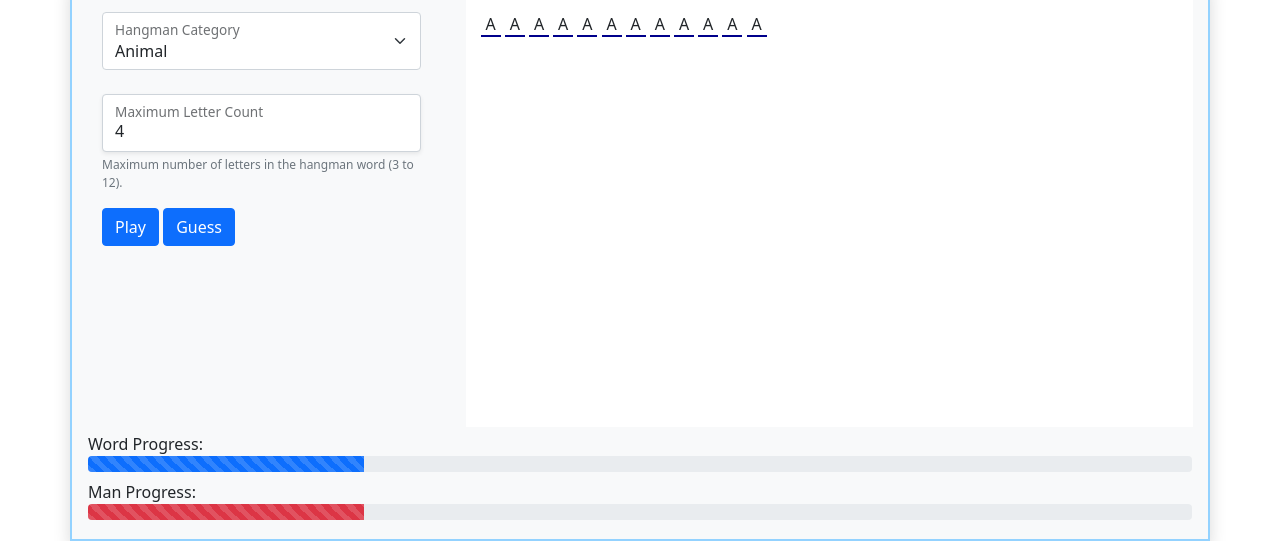
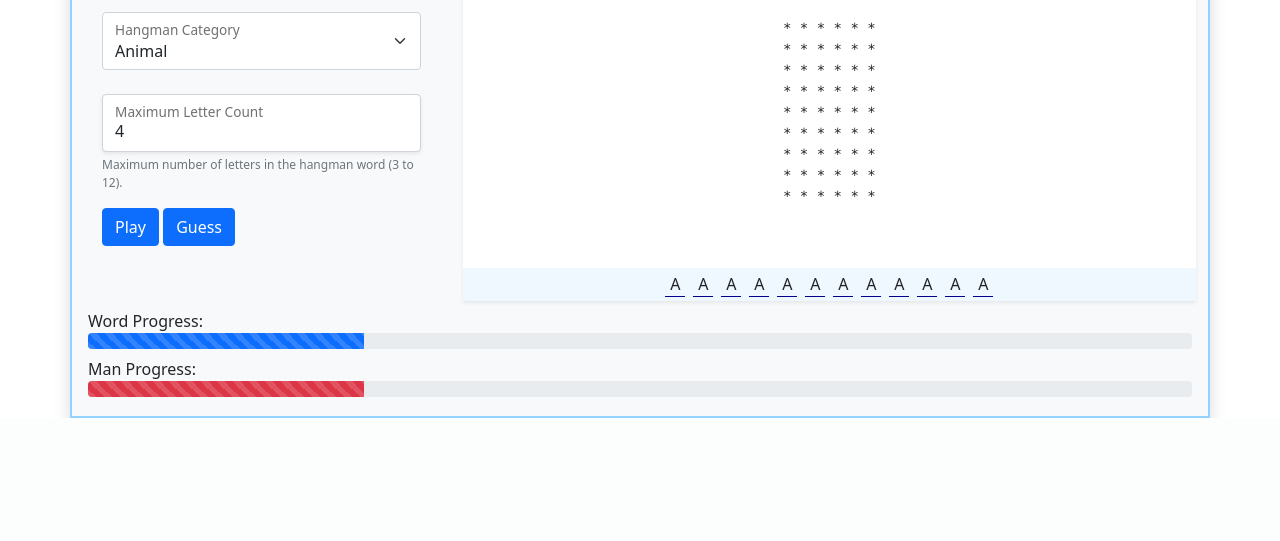
Before and after one commit to CinderScript/csc3221-node-website, a Node server app: page /Hangman/hangman.html in a window 1280 px wide. Shown: the part 512-1053 px from the top of the page. After the commit the page ends 930 px from the top, so only its background shows below. Run offline with Node 20, Linux system fonts and the light colour scheme.

Commit message:
gallows now using flexbox to fill space correctly

```diff
--- a/public/Hangman/css/hangman.css
+++ b/public/Hangman/css/hangman.css
@@ -1,40 +1,41 @@
 #game-window{
     border: rgb(147, 210, 255) 2px solid;
     padding-bottom: 15px !important;
-}
-
-.game-controls{
-    height: 400px;
-    padding: 15px;
-    margin: 15px;
-}
-
-.game-output{
-    height: 100%;
-    padding: 15px;
-    margin: 15px;
 }
 
 #kick-image{
     width: 100%;
 }
 
-.row{
-    padding: 15px 0px;
+.game-controls{
+    padding: 15px;
+    margin: 15px;
 }
 
-#game-window label{
-    width: 160px;
-}
-
-.letter-box{
-    display: inline-block;
-    height: 25px;
-    width: 20px;
-    border-bottom: darkblue 2px solid;
-    text-align: center;
-}
 
 .form-text.small{
     font-size: 12px;
 }
+
+.game-output{
+    margin: 12px;
+}
+
+.row{
+    padding: 15px 0px;
+}
+.letter-box{
+    height: 25px;
+    width: 20px;
+    border-bottom: darkblue 1px solid;
+    text-align: center;
+    margin: 4px;
+}
+
+#word-container{
+    background-color: aliceblue;
+}
+
+#gallows{
+    text-align: center;
+}
--- a/public/Hangman/hangman.html
+++ b/public/Hangman/hangman.html
@@ -65,21 +65,37 @@
 
         <div class="col p-0">
             <!-- -- -- -- -- -- GAME OUTPUT -- -- -- -- -- -- -->
-            <div class="game-output bg-white">
-                <div class="word-container">
-                    <span class="letter-box">A</SPAN>
-                    <span class="letter-box">A</SPAN>
-                    <span class="letter-box">A</SPAN>
-                    <span class="letter-box">A</SPAN>
-                    <span class="letter-box">A</SPAN>
-                    <span class="letter-box">A</SPAN>
-                    <span class="letter-box">A</SPAN>
-                    <span class="letter-box">A</SPAN>
-                    <span class="letter-box">A</SPAN>
-                    <span class="letter-box">A</SPAN>
-                    <span class="letter-box">A</SPAN>
-                    <span class="letter-box">A</SPAN>
+            <!-- flexbox: gallows and word container flex as column and gallows stretches to fill -->
+            <div class="d-flex flex-column justify-content-end game-output bg-white shadow-sm h-100">
+
+                <div id="gallows" class="flex-grow-1">
+                    <pre class="pt-4">
+* * * * * *
+* * * * * *
+* * * * * *
+* * * * * *
+* * * * * *
+* * * * * *
+* * * * * *
+* * * * * *
+* * * * * *
+                        </pre>
                 </div>
+                <div id="word-container" class="d-flex flex-row justify-content-center">
+                    <div class="letter-box ">A</div>
+                    <div class="letter-box">A</div>
+                    <div class="letter-box">A</div>
+                    <div class="letter-box">A</div>
+                    <div class="letter-box">A</div>
+                    <div class="letter-box">A</div>
+                    <div class="letter-box">A</div>
+                    <div class="letter-box">A</div>
+                    <div class="letter-box">A</div>
+                    <div class="letter-box">A</div>
+                    <div class="letter-box">A</div>
+                    <div class="letter-box">A</div>
+                </div>
+
             </div>
         </div>
 
```
